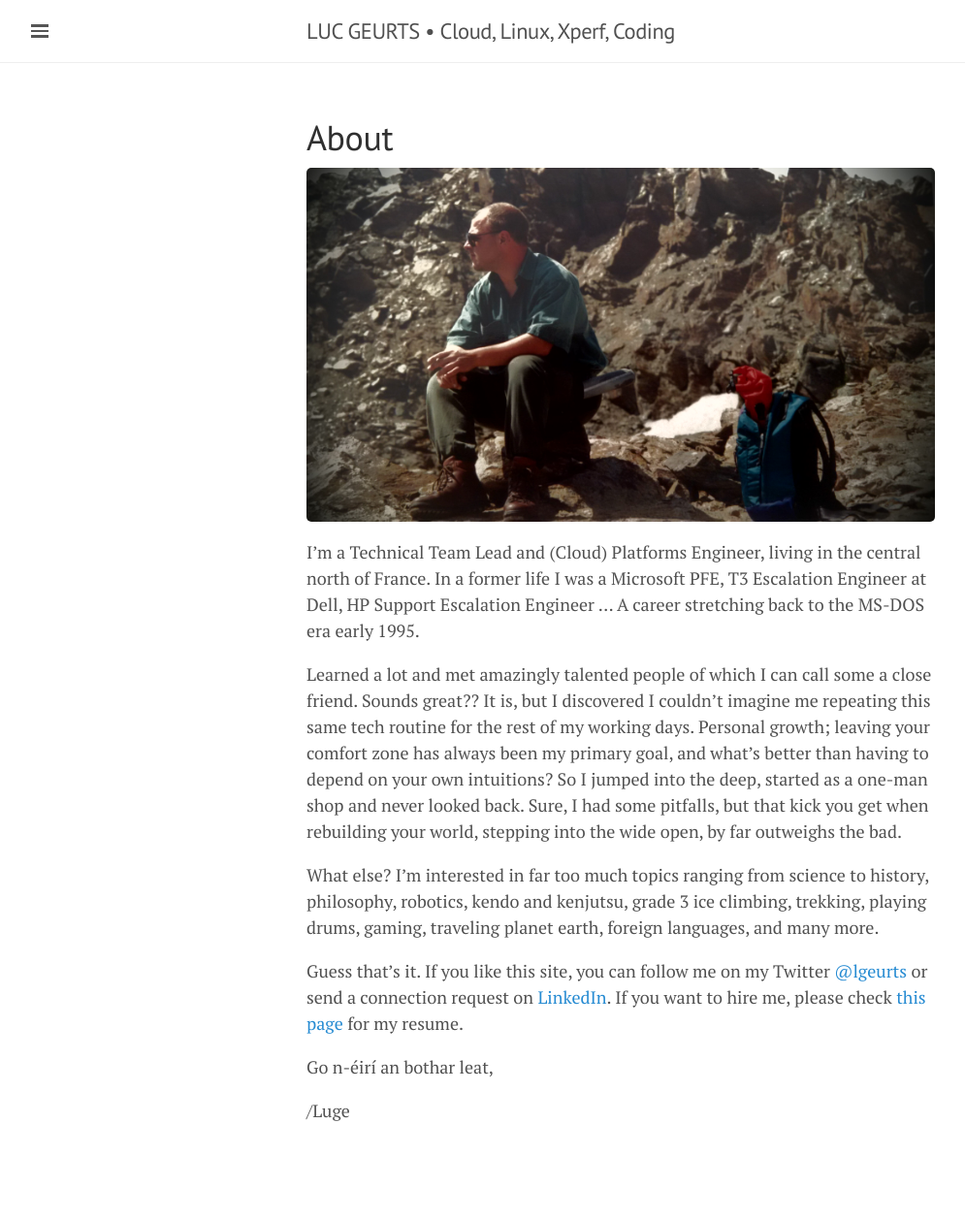
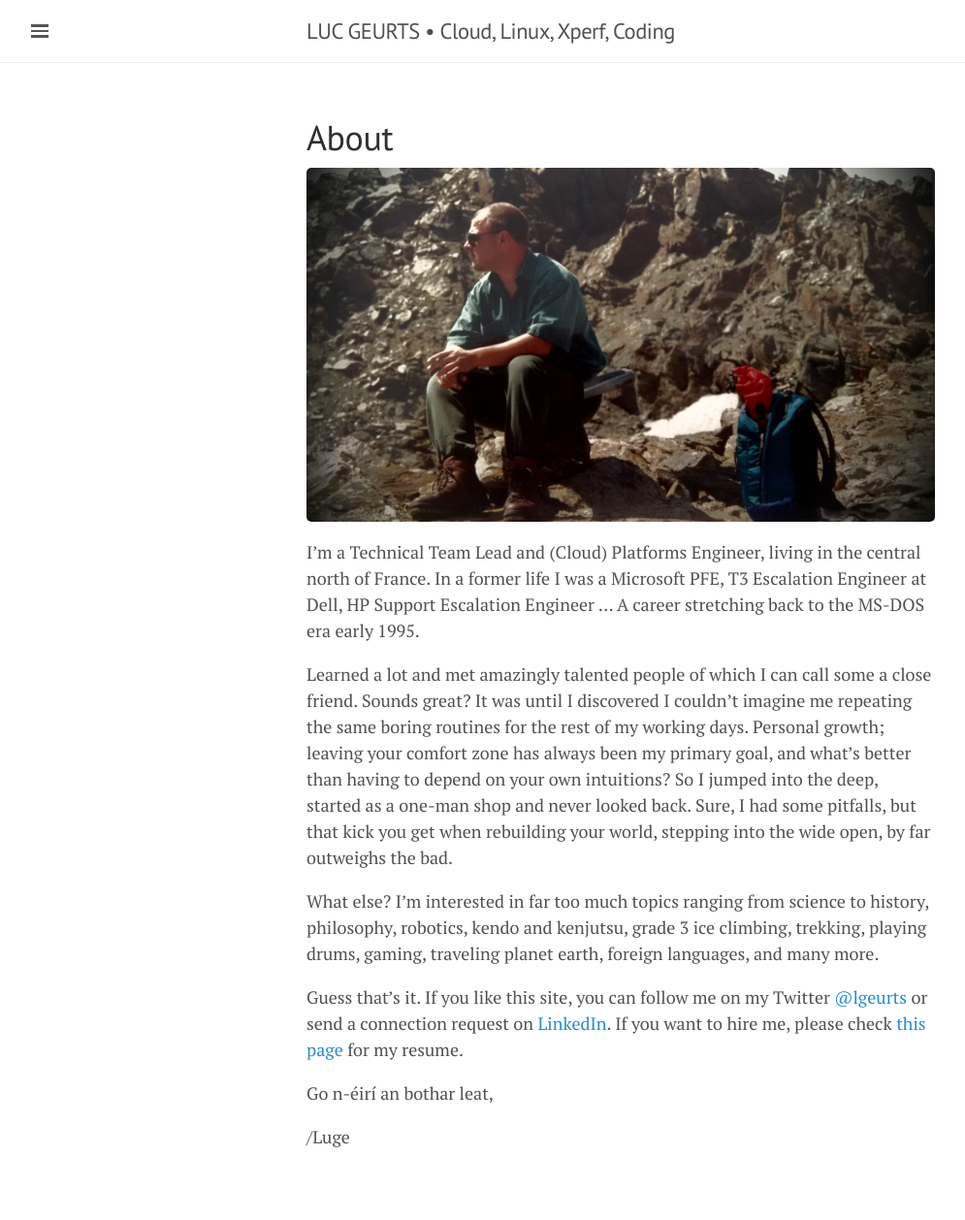
Before and after one commit to lgeurts/lgeurts.github.io, a Jekyll site: the page built from about.md, in a window 1280 px wide. Shown: the whole page at 97% size, without its empty margins (0-995 px from the left). Built offline with Jekyll 4.4.1, drawn with Linux system fonts in a browser that asks for light colours; nearby versions of some CDN libraries; before the commit the page ends 1231 px from its top, so only the background shows below that.

Commit message:
Update about.md

```diff
--- a/about.md
+++ b/about.md
@@ -8,7 +8,7 @@
 I'm a Technical Team Lead and (Cloud) Platforms Engineer, living in the central north of France.
 In a former life I was a Microsoft PFE, T3 Escalation Engineer at Dell, HP Support Escalation Engineer ... A career stretching back to the MS-DOS era early 1995.
 
-Learned a lot and met amazingly talented people of which I can call some a close friend. Sounds great?? It is, but I discovered I couldn't imagine me repeating this same tech routine for the rest of my working days. Personal growth; leaving your comfort zone has always been my primary goal, and what's better than having to depend on your own intuitions? So I jumped into the deep, started as a one-man shop and never looked back. Sure, I had some pitfalls, but that kick you get when rebuilding your world, stepping into the wide open, by far outweighs the bad.
+Learned a lot and met amazingly talented people of which I can call some a close friend. Sounds great? It was until I discovered I couldn't imagine me repeating the same boring routines for the rest of my working days. Personal growth; leaving your comfort zone has always been my primary goal, and what's better than having to depend on your own intuitions? So I jumped into the deep, started as a one-man shop and never looked back. Sure, I had some pitfalls, but that kick you get when rebuilding your world, stepping into the wide open, by far outweighs the bad.
 
 What else? I'm interested in far too much topics ranging from science to history, philosophy, robotics, kendo and kenjutsu, grade 3 ice climbing, trekking, playing drums, gaming, traveling planet earth, foreign languages, and many more.
 
```
